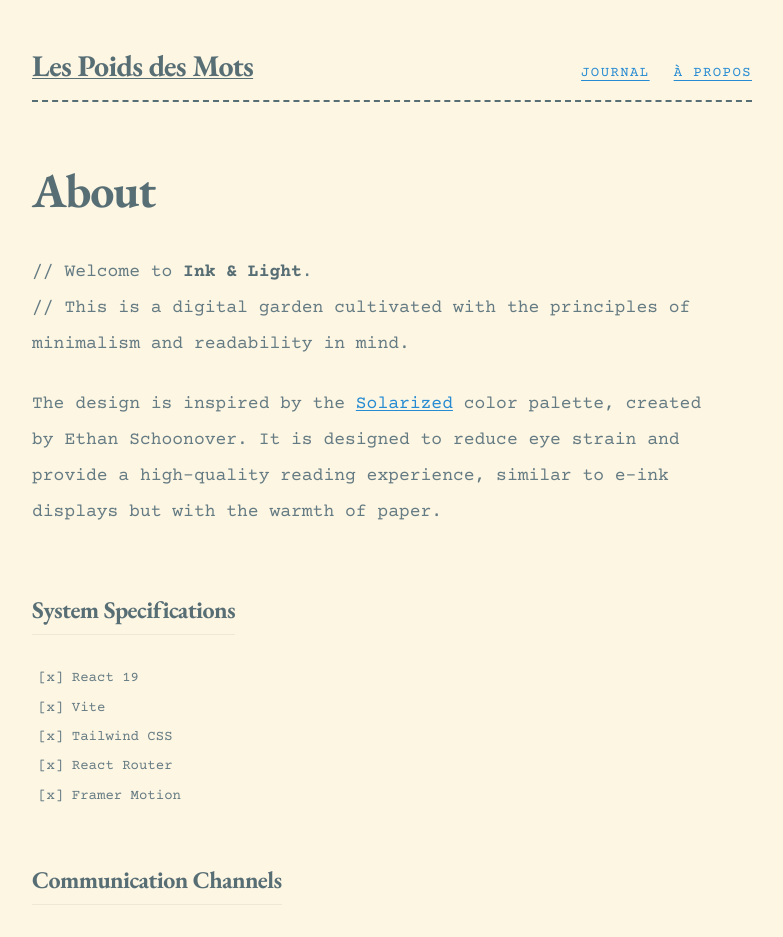
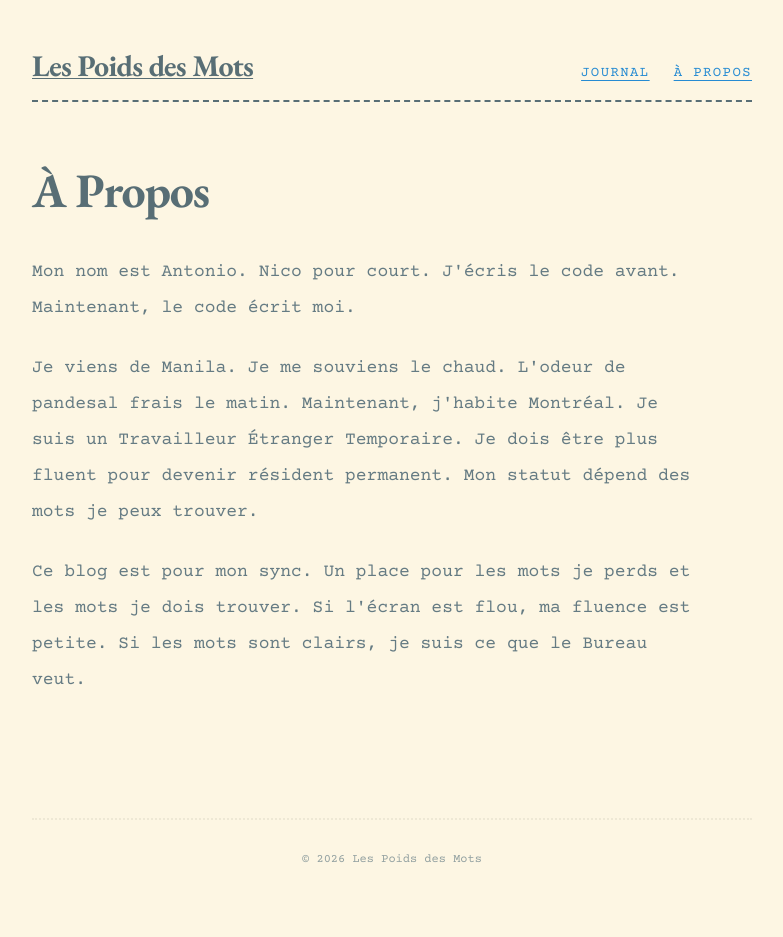
Before and after one commit to angheloko/les-poids-des-mots-blog, a React (Vite) app: page /about in a window 1280 px wide. Shown: the top 937 px of the page, without its empty margins (248-1031 px from the left). After the commit the page ends 916 px from the top, so only its background shows below. Built offline with nearby package versions, Linux system fonts and the light colour scheme.

Commit message:
updated about

```diff
--- a/src/pages/About.tsx
+++ b/src/pages/About.tsx
@@ -3,31 +3,19 @@ import { Link } from 'react-router-dom';
 export default function About() {
   return (
     <div className="max-w-2xl">
-      <h1 className="text-5xl font-serif font-bold text-solarized-base01 mb-10 tracking-tight">About</h1>
+      <h1 className="text-5xl font-serif font-bold text-solarized-base01 mb-10 tracking-tight">À Propos</h1>
 
       <div className="prose prose-lg prose-solarized font-mono text-solarized-base00 leading-loose">
         <p className="mb-6">
-          // Welcome to <strong>Ink & Light</strong>.
-          <br/>
-          // This is a digital garden cultivated with the principles of minimalism and readability in mind.
+          Mon nom est Antonio. Nico pour court. J'écris le code avant. Maintenant, le code écrit moi.
         </p>
 
         <p className="mb-6">
-          The design is inspired by the <a href="https://ethanschoonover.com/solarized/" target="_blank" rel="noreferrer">Solarized</a> color palette, created by Ethan Schoonover. It is designed to reduce eye strain and provide a high-quality reading experience, similar to e-ink displays but with the warmth of paper.
+          Je viens de Manila. Je me souviens le chaud. L'odeur de pandesal frais le matin. Maintenant, j'habite Montréal. Je suis un Travailleur Étranger Temporaire. Je dois être plus fluent pour devenir résident permanent. Mon statut dépend des mots je peux trouver.
         </p>
 
-        <h2 className="text-2xl font-serif font-bold text-solarized-base01 mt-10 mb-6 border-b border-solarized-base2 pb-2 inline-block">System Specifications</h2>
-        <ul className="list-none pl-0 space-y-2 font-mono text-sm">
-          <li>[x] React 19</li>
-          <li>[x] Vite</li>
-          <li>[x] Tailwind CSS</li>
-          <li>[x] React Router</li>
-          <li>[x] Framer Motion</li>
-        </ul>
-
-        <h2 className="text-2xl font-serif font-bold text-solarized-base01 mt-10 mb-6 border-b border-solarized-base2 pb-2 inline-block">Communication Channels</h2>
-        <p>
-          You can find me on <a href="#">Twitter</a> or <a href="#">GitHub</a>.
+        <p className="mb-6">
+          Ce blog est pour mon sync. Un place pour les mots je perds et les mots je dois trouver. Si l'écran est flou, ma fluence est petite. Si les mots sont clairs, je suis ce que le Bureau veut.
         </p>
       </div>
     </div>
```
